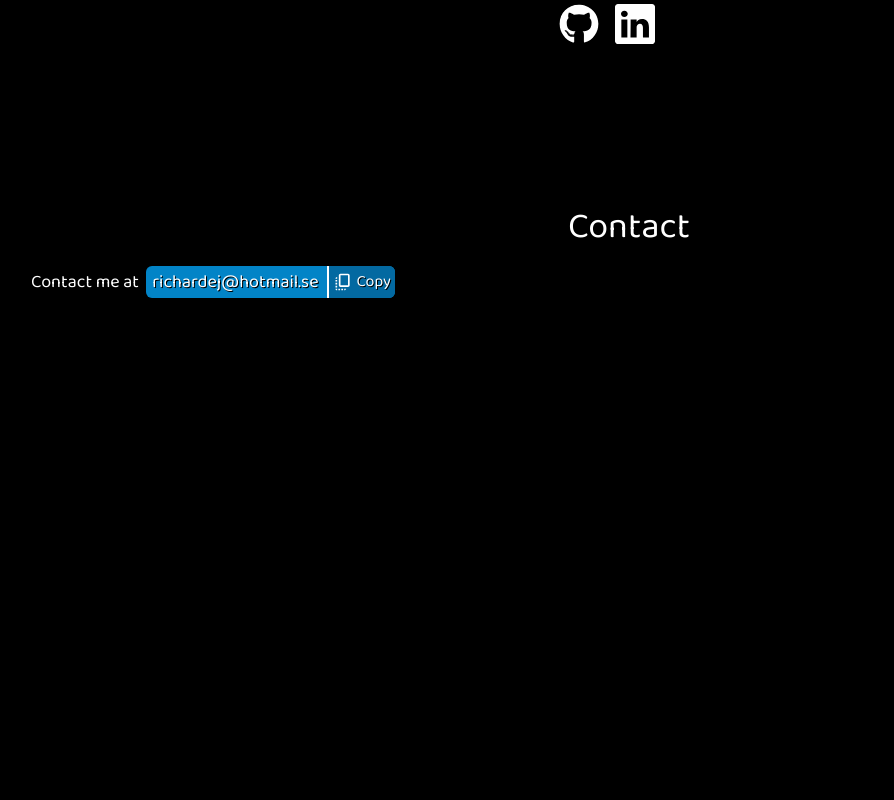
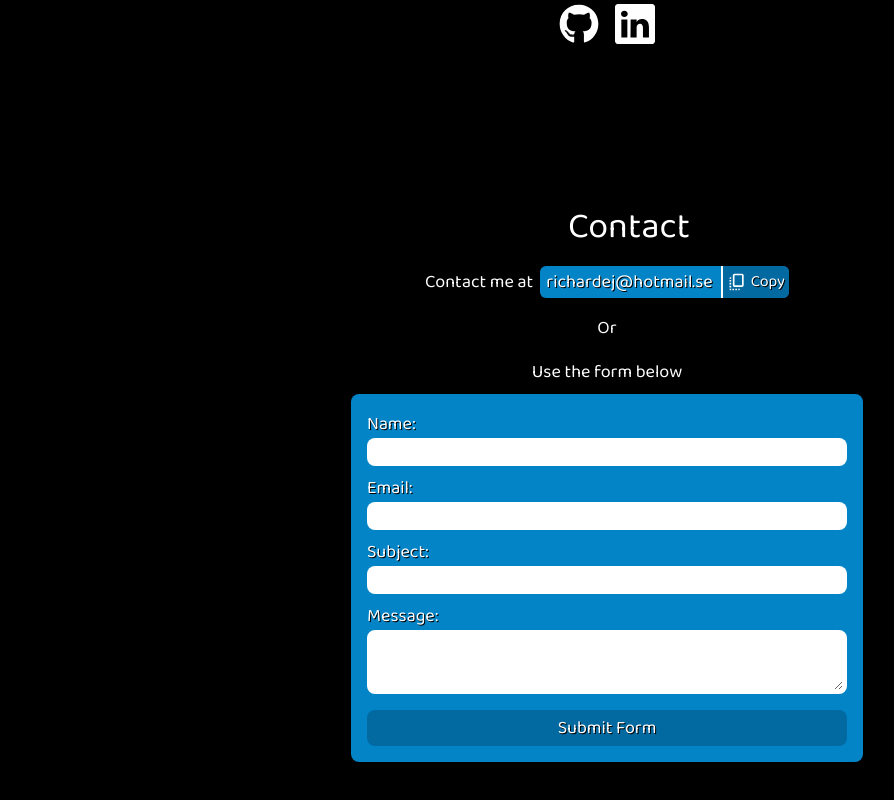
Before and after one commit to richard-ejdling/portfolio, a Next.js app: page / in a window 1280 px wide. Shown: the part 3246-4046 px from the top of the page, without its empty margins (33-927 px from the left). Built offline with nearby package versions, Linux system fonts and the light colour scheme; some icons are missing; a web font is replaced by a local one.

Commit message:
copy email and email form

```diff
--- /dev/null
+++ b/src/components/ContactForm.js
@@ -0,0 +1,80 @@
+export default function ContactForm() {
+  async function handleSubmit(event) {
+    event.preventDefault();
+    const formData = new FormData(event.target);
+
+    formData.append("access_key", "ccb51268-1700-465d-a6db-00fa5bab6634");
+
+    const object = Object.fromEntries(formData);
+    /* object.from_name = object.name; */
+    const json = JSON.stringify(object);
+
+    const response = await fetch("https://api.web3forms.com/submit", {
+      method: "POST",
+      headers: {
+        "Content-Type": "application/json",
+        Accept: "application/json",
+      },
+      body: json,
+    });
+    const result = await response.json();
+    if (result.success) {
+      console.log(result);
+    }
+  }
+
+  return (
+    <form
+      className="flex flex-col gap-2 w-full max-w-lg bg-sky-600 rounded-lg p-4"
+      onSubmit={handleSubmit}
+    >
+      <div className="flex flex-col">
+        <label htmlFor="name">Name:</label>
+        <input
+          className="rounded-lg px-2 text-black"
+          style={{ textShadow: "0 0 0" }}
+          type="text"
+          name="name"
+          id="name"
+        />
+      </div>
+      <div className="flex flex-col">
+        <label htmlFor="email">Email:</label>
+        <input
+          className="rounded-lg px-2 text-black"
+          style={{ textShadow: "0 0 0" }}
+          type="email"
+          name="email"
+          id="email"
+        />
+      </div>
+      <div className="flex flex-col">
+        <label htmlFor="subject">Subject:</label>
+        <input
+          className="rounded-lg px-2 text-black"
+          style={{ textShadow: "0 0 0" }}
+          type="text"
+          name="subject"
+          id="subject"
+        />
+      </div>
+      <div className="flex flex-col">
+        <label htmlFor="message">Message:</label>
+        <textarea
+          className="rounded-lg px-1 border-4 border-white text-black"
+          style={{ textShadow: "0 0 0" }}
+          name="message"
+          id="message"
+        ></textarea>
+      </div>
+      <div className="flex flex-col">
+        <input
+          type="hidden"
+          name="from_name"
+          value="Portfolio Direct Message"
+        />
+      </div>
+      <button className="w-full text-center p-1  bg-sky-700 rounded-lg text" type="submit">Submit Form</button>
+    </form>
+  );
+}
--- a/src/pages/Contact.js
+++ b/src/pages/Contact.js
@@ -1,29 +1,38 @@
 import { useState } from "react";
 import { MdCopyAll } from "react-icons/md";
 import { FaCheck } from "react-icons/fa6";
+import ContactForm from "@/components/ContactForm";
 
 export default function Contact() {
-  const [copied, setCopied] = useState(false)
+  const [copied, setCopied] = useState(false);
 
   function handleCopy() {
-    navigator.clipboard.writeText("richardej@hotmail.se")
-    setCopied(true)
+    navigator.clipboard.writeText("richardej@hotmail.se");
+    setCopied(true);
 
-    setTimeout(()=> setCopied(false), 3000)
+    setTimeout(() => setCopied(false), 3000);
   }
 
   return (
-    <div className="min-h-[calc(100vh-220px)] ">
-      <div className=" flex flex-row items-center text-xl sm:text-lg">
-        <p>Contact me at &nbsp;</p>
+    <div className="min-h-[calc(100vh-220px)] flex flex-col items-center gap-4 text-xl sm:text-lg">
+      <div className="flex flex-col gap-2 sm:flex-row sm:gap-0 items-center">
+        <h3>Contact me at &nbsp;</h3>
         <div className="flex flex-row items-center gap-2 bg-sky-600 pl-1.5 rounded-md">
           richardej@hotmail.se
-          <button onClick={handleCopy} className="flex flex-row items-center gap-1 text-base border-l-2 border-white rounded-r-md p-1 h-full bg-sky-700 hover:bg-sky-600 active:bg-sky-600">
-          {copied ? <FaCheck size={20} /> : <MdCopyAll size={20} />}
+          <button
+            onClick={handleCopy}
+            className="flex flex-row items-center gap-1 text-lg sm:text-base border-l-2 border-white rounded-r-md p-1 h-full bg-sky-700 hover:bg-sky-600 active:bg-white active:text-sky-600"
+          >
+            {copied ? <FaCheck size={20} /> : <MdCopyAll size={20} />}
             {copied ? "Copied" : "Copy"}
           </button>
         </div>
       </div>
+      <p>Or</p>
+      <div className="flex flex-col items-center gap-2 w-full">
+        <h3>Use the form below</h3>
+        <ContactForm />
+      </div>
     </div>
   );
 }
--- a/src/pages/_app.js
+++ b/src/pages/_app.js
@@ -272,9 +272,7 @@ export default function App({ Component, pageProps }) {
             {"尺巨"} {'尺臣'}
             </h1> */}
                 <a
-                  title="Go to Home"
-                  aria-label="Navigate to Home"
-                  href="#home"
+                  href="https://richardejdling.vercel.app"
                   className={`shrink-0 text-2xl sm:text-base ${rocknroll_one.className}`}
                 >
                   {"尺巨"} {/* '尺臣' */}
```
